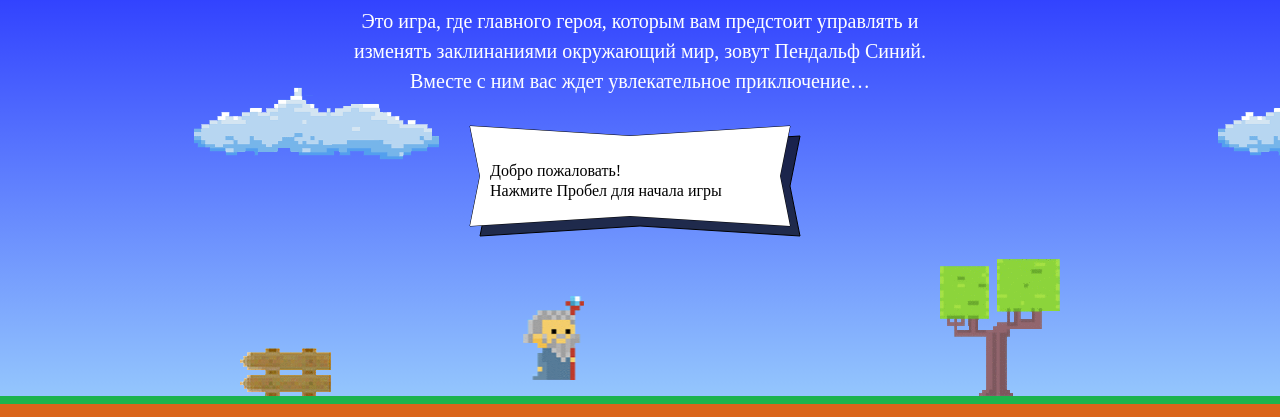
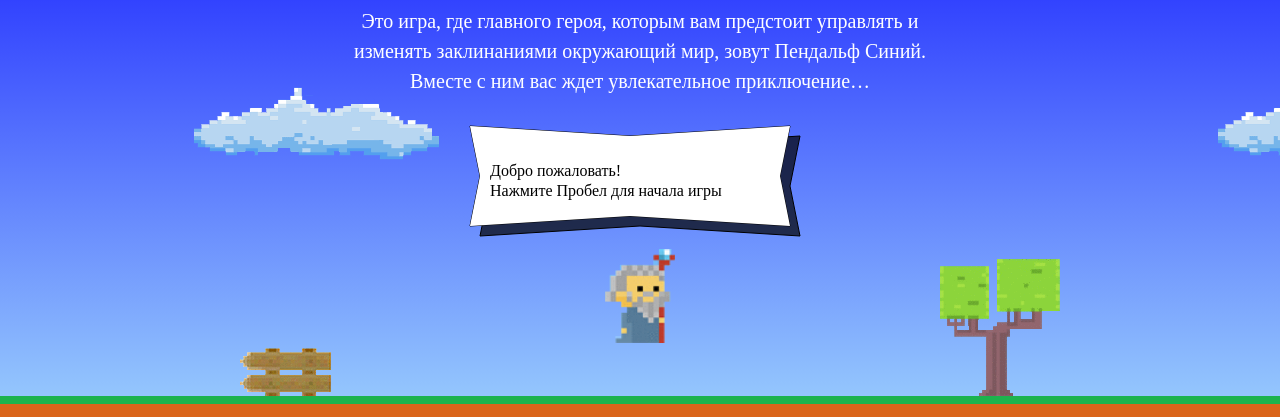
Before and after one commit to asabantsev/447981-code-and-magick-19, a website: page index.html in a window 1280 px wide. Shown: the part 203-620 px from the top of the page. Drawn offline with Linux system fonts and the light colour scheme; a web font is replaced by a local one.

Commit message:
Добавлены настройки мага

```diff
--- a/index.html
+++ b/index.html
@@ -181,6 +181,25 @@
   </div>
 </template>
 
+<script>
+  var fireballSize = 22;
+  var getFireballSpeed = function(left) {
+    return left ? 5 : 2;
+  };
+  var wizardSpeed = 3;
+  var wizardWidth = 70;
+  var getWizardHeight = function() {
+    return wizardHeight = 1.337 * wizardWidth;
+  };
+  var getWizardX = function(width) {
+    return wizardX = width / 2 - wizardWidth / 2;
+  };
+  var getWizardY = function(height) {
+    return wizardY = height / 3 * 2 - wizardHeight / 2;
+  };
+  getWizardX(700);
+  getWizardY(300);
+</script>
 <script src="js/game.js"></script>
 
 </body>
```
Also changed, not shown: Readme.md.
